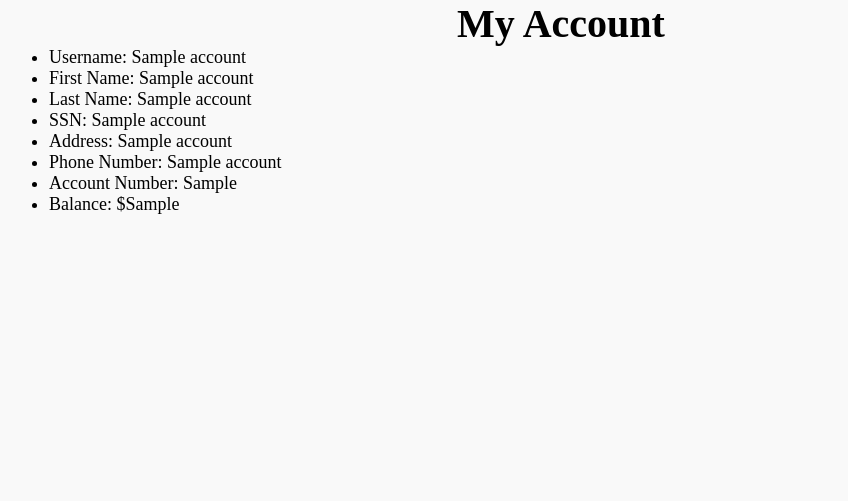
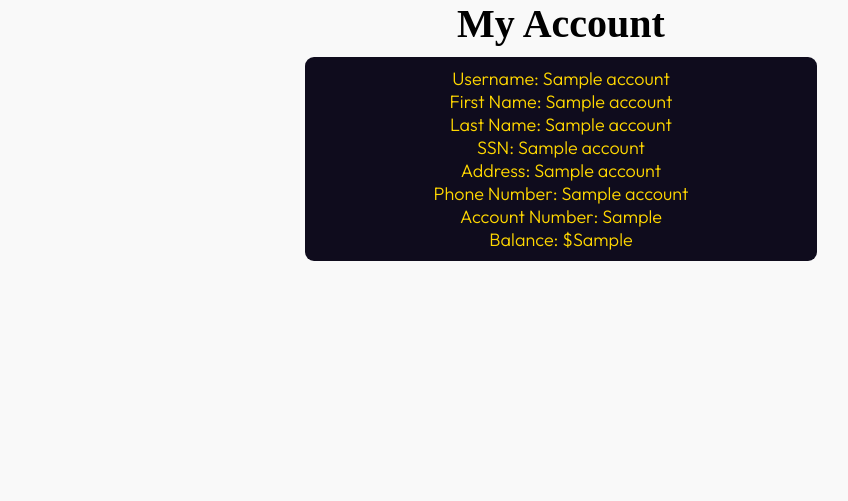
Before and after one commit to Pious726/CSET170Final, a Flask app: template templates/account.html in a window 1280 px wide. Shown: the part 118-619 px from the top of the page, without its empty margins (79-927 px from the left). Run offline with Flask 3, Linux system fonts and the light colour scheme; the template is opened without the code that fills it: most values are stand-ins (such as "Sample title", 1, 10 or a date in 2020).

Commit message:
Styled accounts page

```diff
--- a/static/styles/styles.css
+++ b/static/styles/styles.css
@@ -129,5 +129,22 @@ footer {
     text-align: center;
     font-size: .87em;
     text-decoration: none;
+}
 
+/* Styles for accounts page */
+.account_details {
+    background-color: var(--secondaryColor);
+    color: var(--gold);
+    border-radius: .5em;
+    max-width: 50%;
+    margin: 10px auto 0 auto;
+    padding: 10px;
+    text-align: center;
 }
+.account_details li {
+    list-style-type: none;
+    font-family: "Outfit", sans-serif;
+    font-weight: 300;
+    font-style: normal;
+    font-size: 1em;
+}
```
